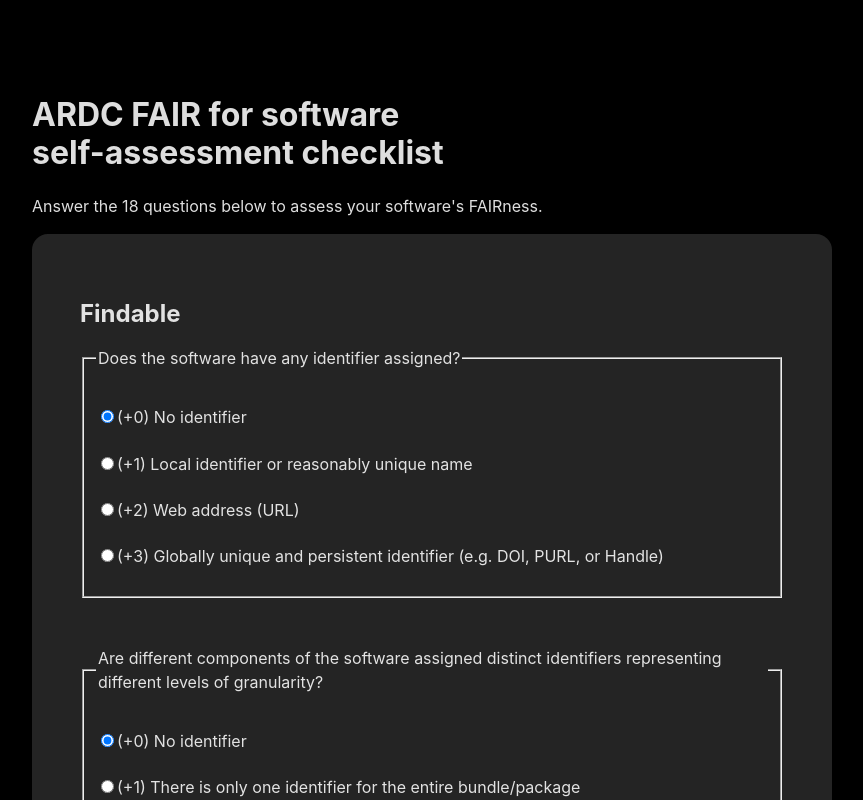
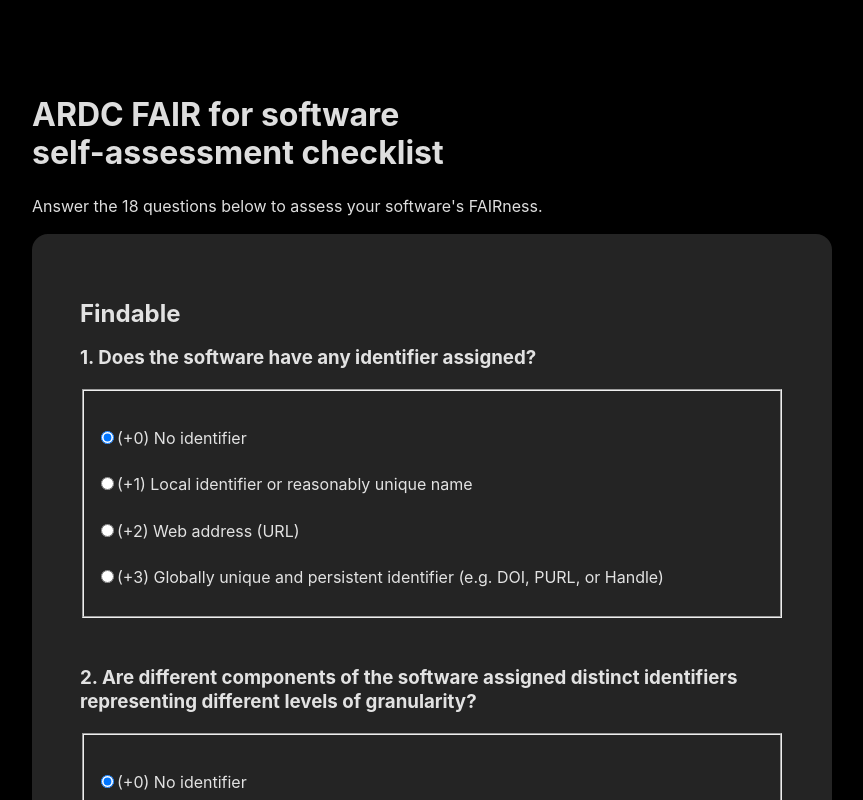
Before and after one commit to ardc-fair-checklist/spa, a Vue app: page /#/software in a window 1280 px wide. Shown: the top 800 px of the page, without its empty margins (208-1071 px from the left). Built offline with nearby package versions, Linux system fonts and the light colour scheme.

Commit message:
fiddling with style and layout

```diff
--- a/src/components/Question.vue
+++ b/src/components/Question.vue
@@ -1,10 +1,8 @@
 <template>
     <div class="question">
+        <h3>{{ `${question.index + 1}. ${question.text}` }}</h3>
         <fieldset>
-            <legend>{{ question.text }}</legend>
-
             <p class="guidance">{{ question.guidance }}</p>
-
             <Answer v-for="(answer, answerIndex) in question.answers"
                 v-bind:answer="answer"
                 v-bind:isChecked="compliance[question.index] === answerIndex"
```
